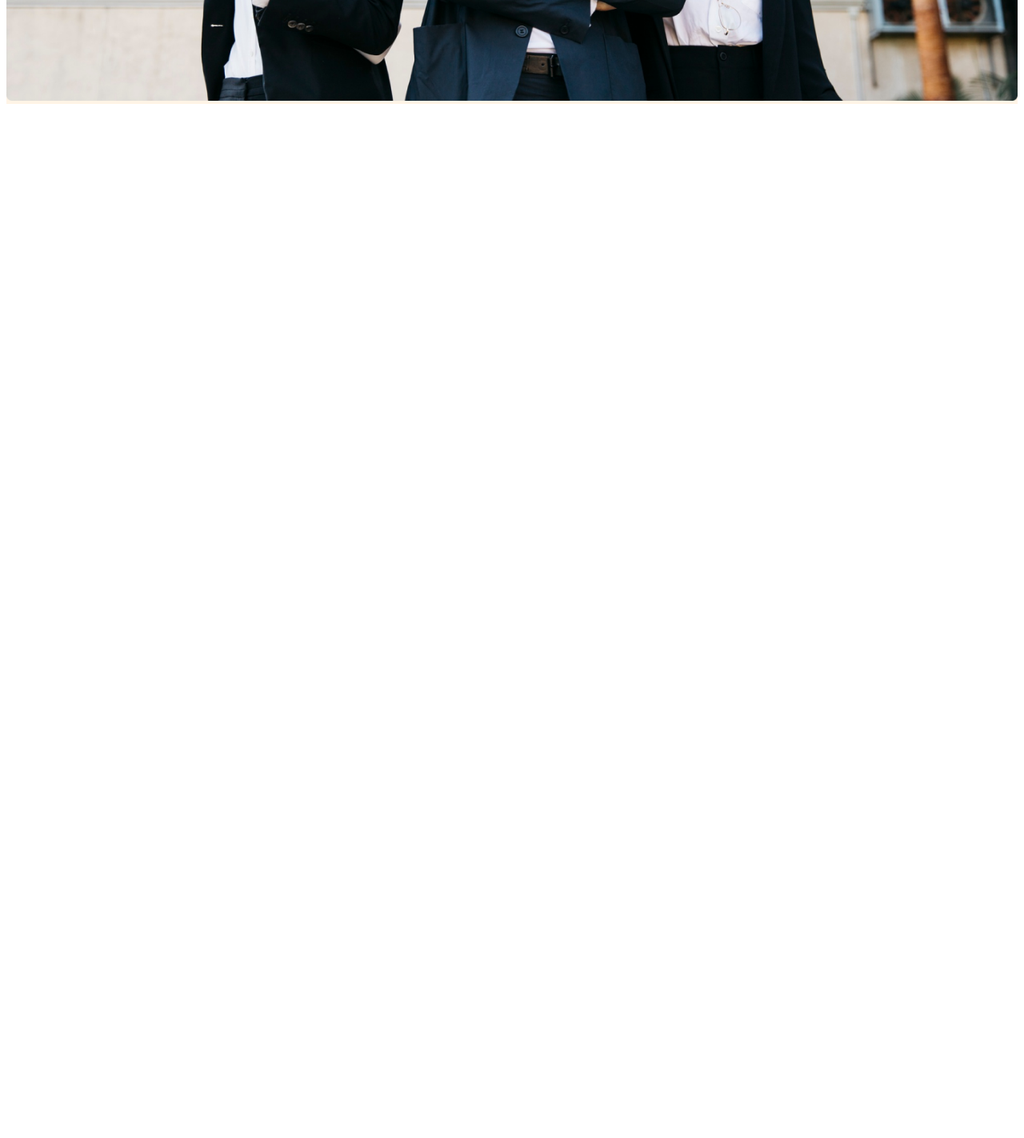
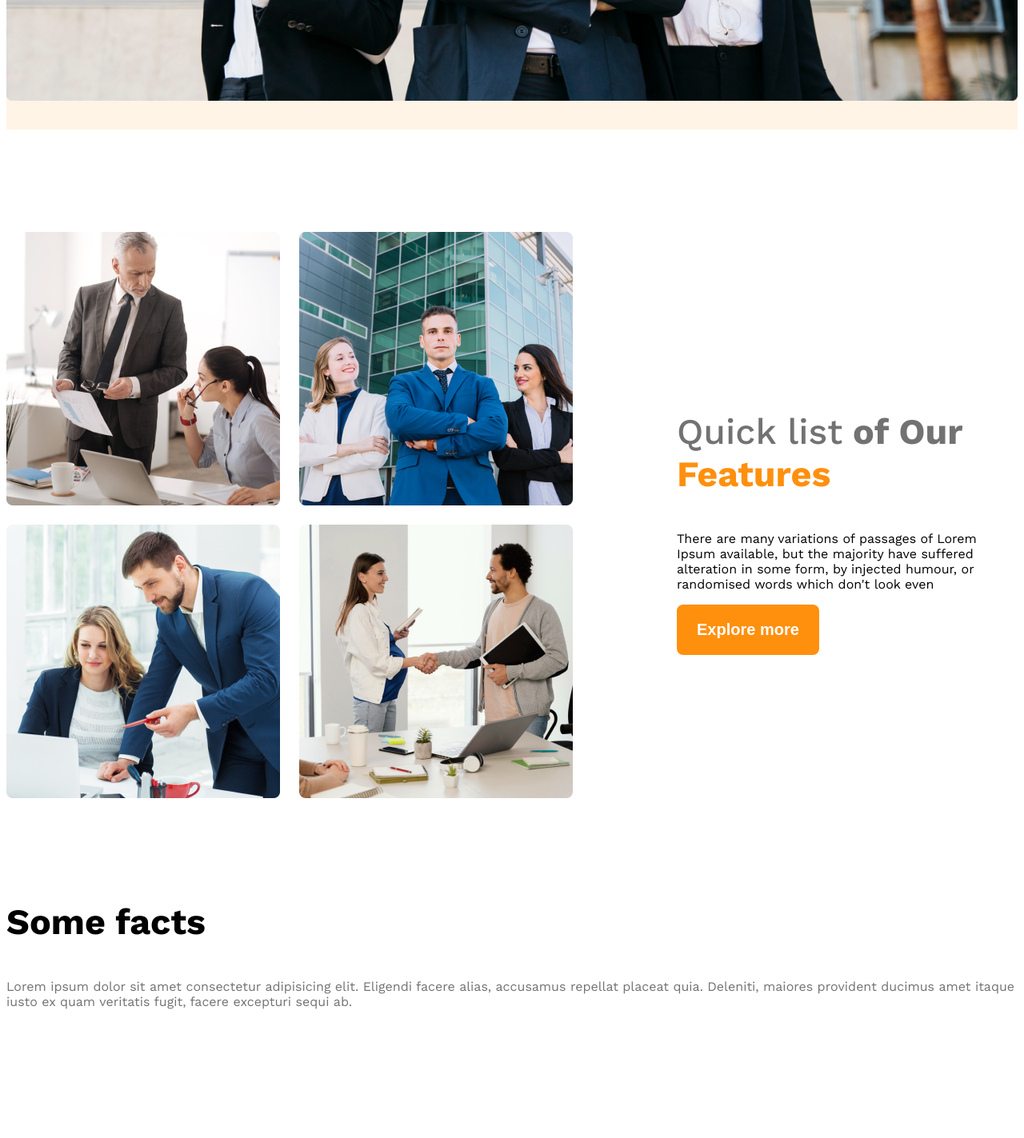
Before and after one commit to ayanstack94b/G3-Architects-WebSite, a plain HTML site: page index.html in a window 1280 px wide. Shown: the part 1044-2467 px from the top of the page at 80% size. Before the commit the page ends 1182 px from the top, so only its background shows below. Drawn offline with nearby package versions, Linux system fonts and the light colour scheme.

Commit message:
sections with responsiveness added

```diff
--- a/Styles/architects.css
+++ b/Styles/architects.css
@@ -27,6 +27,10 @@
     background: rgba(255, 144, 14, 0.1);
 }
 
+.text-primary{
+    color: #FF900E;
+}
+
 .btn-primary{
     border-radius: 8px;
     background: rgb(255, 144, 14);
@@ -35,16 +39,23 @@
     font-size: 1.25rem;
     font-weight: 600;
     border: none;
-
 }
 
+main > section{
+    margin: 8rem 0px 8rem 0px;
+}
 
-/* ===============================================Common css ended */
+.section-title{
+    font-size: 2.8rem;
+    font-weight: 700;
+}
 
-/* ===============================================Body Styles Starts*/
+/* ===============================================Common css ends here */
 
-/* header styles */
+/* ===============================================Body Styles Starts=================================*/
 
+
+/*----------------------------------- Header styles ---------------------------------*/
 
 /* navbar styles */
 .navbar{
@@ -54,9 +65,6 @@
 .navbar , .banner{
     max-width: 1440px;
     margin: 0 auto;
-}
-.nav-links{
-
 }
 
 .nav-items{
@@ -82,6 +90,7 @@
     margin: 0 auto;
     text-align: center;
     margin-bottom: 50px;
+
 }
 
 .banner-title{
@@ -91,11 +100,60 @@
 
 .banner-img{
     width: 100%;
+    margin-bottom: 2rem;
 }
 
-/* Responsive Media Quarry */
+/*---------------------------- Main styles ---------------------------------*/
+
+main{
+    max-width: 1440px;
+    margin: 0 auto;
+}
+
+.teams{
+    align-items: center;
+}
+.team-image-container{
+    display: grid;
+    grid-template-columns: repeat(2 , 1fr);
+    gap: 24px;
+}
+
+.our-features{
+    margin-left: 8.125rem;
+    max-width: 33.125rem;
+}
+
+#quick-list{
+    font-weight: 500;
+
+}
+/*--------------------------------------------------- Responsive Media Quarry starts */
 @media screen and (max-width: 576px) {
-    .navbar , .nav-links{
+    .navbar , .nav-links, .teams{
         flex-direction: column;
     }
+
+    .team-image-container{
+        grid-template-columns: repeat(1 , 1fr);
+    }
+
+    .our-features{
+        margin-left: 1.25rem;
+        /* max-width: 33.125rem; */
+    }
 }
+
+/* medium size devices */
+
+@media screen and (min-width: 577px) and (max-width:992px){
+    .teams{
+        flex-direction: column;
+        margin: 0 auto;
+    }
+    .our-features{
+        margin-left: 2rem;
+    }
+}
+
+/*--------------------------------------------------- Responsive Media Quarry ends */
--- a/index.html
+++ b/index.html
@@ -31,7 +31,7 @@
                     alteration in some form, by injected humour, or randomised words which don't look even
                 </p>
 
-                <button class="btn-primary">Explore More</button>
+                <button class="btn-primary">Explore more</button>
             </div>
             <!-- hero image -->
             <img class="banner-img" src="images/banner.png" alt="">
@@ -40,7 +40,71 @@
 
     <!-- -----------------------Main------------------------- -->
     <main>
+        <!-- teams section -->
+        <section class="teams d-flex">
+            <!-- left div with grid -->
+            <div class="team-image-container">
+                <img src="images/team1.png" alt="" srcset="">
+                <img src="images/team2.png" alt="" srcset="">
+                <img src="images/team3.png" alt="" srcset="">
+                <img src="images/team4.png" alt="" srcset="">
+            </div>
+            <!-- right div -->
+            <div class="our-features">
+                <h3 class="section-title">
+                    <span id="quick-list" class="text-light-gray">Quick list</span>
+                    <span class="text-light-gray">of Our</span>
+                    <span class="text-primary">Features</span>
 
+                </h3>
+                <p class="feature-description">
+                    There are many variations of passages of Lorem Ipsum available, but the majority have suffered
+                    alteration in some form, by injected humour, or randomised words which don't look even
+                </p>
+                <!-- button -->
+                <button class="btn-primary">Explore more</button>
+            </div>
+        </section>
+        <!-- features will enjoy section -->
+        <section>
+            <h3 class="section-title">
+                Some facts
+            </h3>
+            <p class="text-light-gray">
+                Lorem ipsum dolor sit amet consectetur adipisicing elit. Eligendi facere alias, accusamus repellat
+                placeat quia. Deleniti, maiores provident ducimus amet itaque iusto ex quam veritatis fugit, facere
+                excepturi sequi ab.
+            </p>
+
+            <!-- facts container -->
+             <div class="facts-container">
+                <div class="fact">
+                    <img src="" alt="" class="fact-icon">
+                    <h4 class="fact-number"></h4>
+                    <h5 class="fact-name"></h5>
+                </div>
+                <div class="fact">
+                    <img src="" alt="" class="fact-icon">
+                    <h4 class="fact-number"></h4>
+                    <h5 class="fact-name"></h5>
+                </div>
+                <div class="fact">
+                    <img src="" alt="" class="fact-icon">
+                    <h4 class="fact-number"></h4>
+                    <h5 class="fact-name"></h5>
+                </div>
+                <div class="fact">
+                    <img src="" alt="" class="fact-icon">
+                    <h4 class="fact-number"></h4>
+                    <h5 class="fact-name"></h5>
+                </div>
+             </div>
+        </section>
+
+        <!-- some facts -->
+        <section class="some-facts">
+
+        </section>
     </main>
 
     <!-- -----------------------Footer------------------------- -->
```
